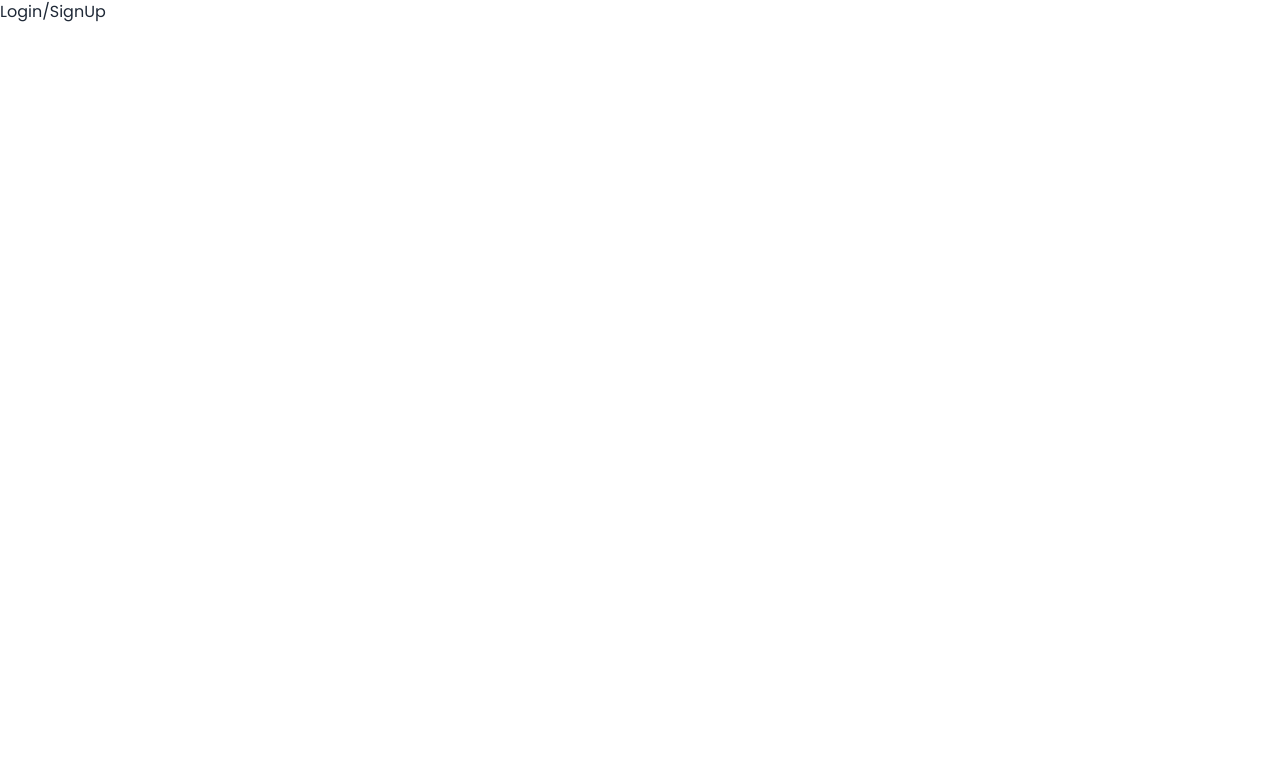
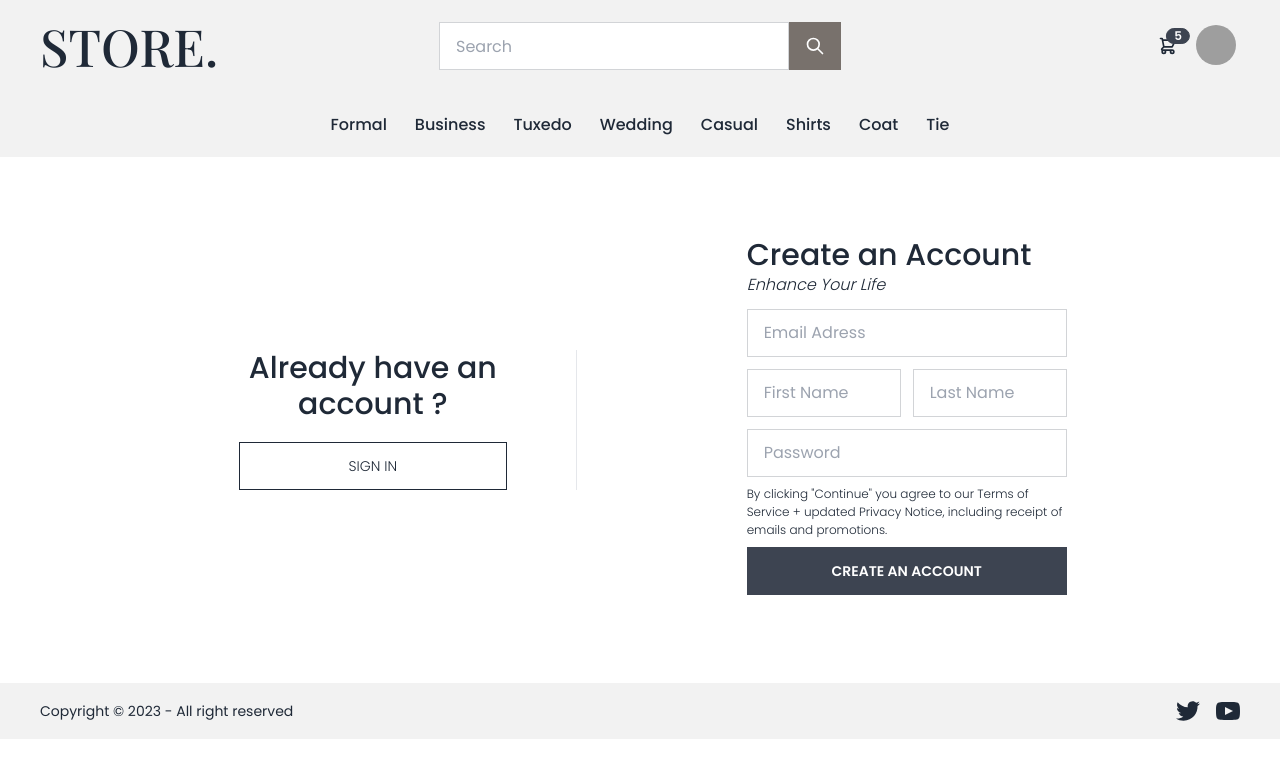
Before and after one commit to iambinod27/React-store, a React (Vite) app: page /create-a-new-account in a window 1280 px wide. Shown: the top 778 px of the page. Built offline with nearby package versions, Linux system fonts and the light colour scheme; grey boxes are pictures that could not be loaded.

Commit message:
feat: added a new login page

```diff
--- a/src/App.jsx
+++ b/src/App.jsx
@@ -17,10 +17,10 @@ function App() {
               <Route index element={<Home />} />
               <Route path="detail" element={<Detail />} />
               <Route path="filter" element={<Filter />} />
+              <Route path="/login" element={<Account />} />
+              <Route path="/create-a-new-account" element={<Account />} />
             </Route>
             <Route path="*" element={<PageNotFound />} />
-            <Route path="/login" element={<Account />} />
-            <Route path="/create-a-new-account" element={<Account />} />
           </Routes>
         </ScrollToTop>
       </div>
--- a/src/components/Navbar.jsx
+++ b/src/components/Navbar.jsx
@@ -97,7 +97,7 @@ const Navbar = () => {
               className="menu menu-compact dropdown-content mt-3 p-2 shadow bg-base-100  w-52"
             >
               <li>
-                <NavLink to="/Login">Login</NavLink>
+                <NavLink to="/login">Login</NavLink>
               </li>
               <li>
                 <NavLink to="/create-a-new-account">Sign Up</NavLink>
--- a/src/pages/Account.jsx
+++ b/src/pages/Account.jsx
@@ -1,4 +1,128 @@
+import { Link, useLocation } from "react-router-dom";
+
 const Account = () => {
-  return <div>Login/SignUp</div>;
+  const location = useLocation();
+  const { pathname } = location;
+
+  return (
+    <>
+      <div className="my-20">
+        <div className="grid grid-cols-8 place-items-center">
+          <div className="col-span-4 border-r">
+            <div className="w-[66%] mx-auto">
+              <div className="flex flex-col text-center gap-5">
+                {pathname !== "/login" ? (
+                  <>
+                    <h2 className="text-3xl font-medium">
+                      Already have an account ?
+                    </h2>
+                  </>
+                ) : (
+                  <>
+                    <h2 className="text-3xl font-medium">Join US</h2>
+                    <p className="font-light">
+                      Create an account to start enjoying exclusive member
+                      benefits
+                    </p>
+                  </>
+                )}
+
+                <Link
+                  to={
+                    pathname === "/login" ? "/create-a-new-account" : "/login"
+                  }
+                >
+                  <div className="btn btn-outline rounded-none font-light min-w-full">
+                    {pathname === "/login" ? "Create a new account" : "Sign In"}
+                  </div>
+                </Link>
+              </div>
+            </div>
+          </div>
+
+          <div className="col-span-4">
+            <div>
+              <div className="mb-3">
+                {pathname === "/login" ? (
+                  <>
+                    <h2 className="text-3xl font-medium">Sign In</h2>
+                    <p className="font-light italic">
+                      De Nada! sign in to your account
+                    </p>
+                  </>
+                ) : (
+                  <>
+                    <h2 className="text-3xl font-medium">Create an Account</h2>
+                    <p className="font-light italic">Enhance Your Life </p>
+                  </>
+                )}
+              </div>
+              <form className="form-control">
+                {/* Email Address */}
+                <div className="w-full max-w-xs mb-3">
+                  <input
+                    type="email"
+                    placeholder="Email Adress"
+                    className="input input-bordered rounded-none w-full max-w-xs"
+                  />
+                </div>
+
+                {/* first name and Last Name */}
+                <div
+                  className={`w-full max-w-xs flex gap-3 mb-3 ${
+                    pathname === "/login" ? "hidden" : ""
+                  }`}
+                >
+                  <input
+                    type="text"
+                    placeholder="First Name"
+                    className="input input-bordered rounded-none w-full max-w-xs"
+                  />
+                  <input
+                    type="text"
+                    placeholder="Last Name"
+                    className="input input-bordered rounded-none w-full max-w-xs"
+                  />
+                </div>
+
+                {/* Password */}
+                <div className="w-full max-w-xs">
+                  <input
+                    type="password"
+                    placeholder="Password"
+                    className="input input-bordered rounded-none w-full max-w-xs"
+                  />
+                </div>
+
+                {/* button */}
+                <div className="w-full max-w-xs flex items-center flex-col gap-2 my-2">
+                  <p
+                    className={`text-[12px] font-light ${
+                      pathname === "/login" ? "hidden" : ""
+                    }`}
+                  >
+                    By clicking "Continue" you agree to our Terms of Service +
+                    updated Privacy Notice, including receipt of emails and
+                    promotions.
+                  </p>
+
+                  <button className="btn rounded-none min-w-full">
+                    {pathname === "/login" ? "Sign In" : "Create An account"}
+                  </button>
+                  {pathname === "/login" ? (
+                    <div className="font-light text-[15px] mt-2 capitalize">
+                      <Link to="/forget-password">forget password?</Link>
+                    </div>
+                  ) : (
+                    ""
+                  )}
+                </div>
+              </form>
+            </div>
+          </div>
+        </div>
+      </div>
+    </>
+  );
 };
 export default Account;
--- a/src/pages/Home.jsx
+++ b/src/pages/Home.jsx
@@ -18,7 +18,7 @@ const Home = () => {
                 <h1 className="font-playfair text-[2.5rem] text-white font-bold leading-[2.8rem]">
                   Everyone looks good in a suit. Even losers.
                 </h1>
-                <p className="text-[1.5rem] font-bold pb-2">
+                <p className="text-[1.75rem] text-white font-medium pb-2">
                   Remember who you are.
                 </p>
                 <div className="flex gap-3">
```
